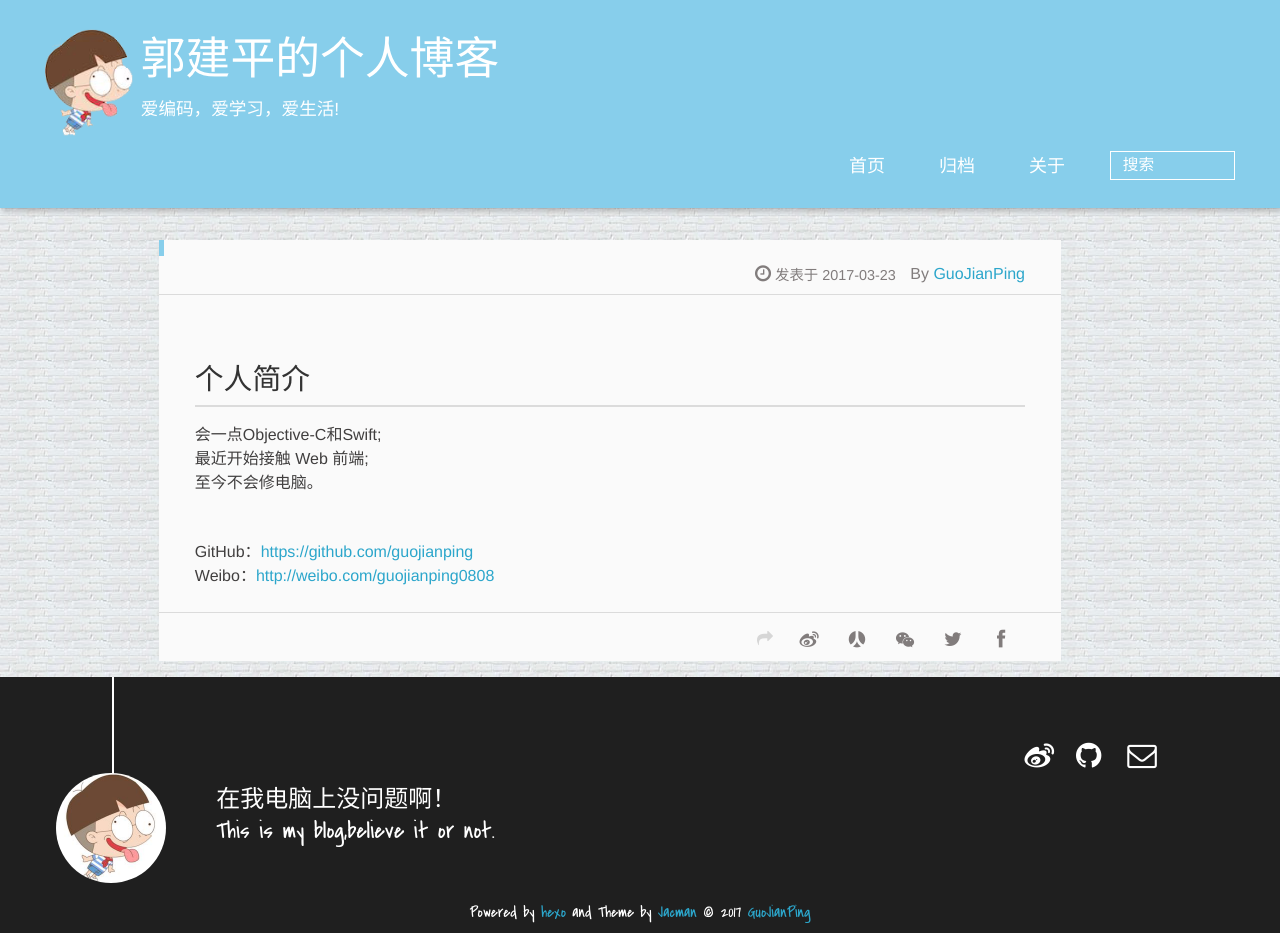
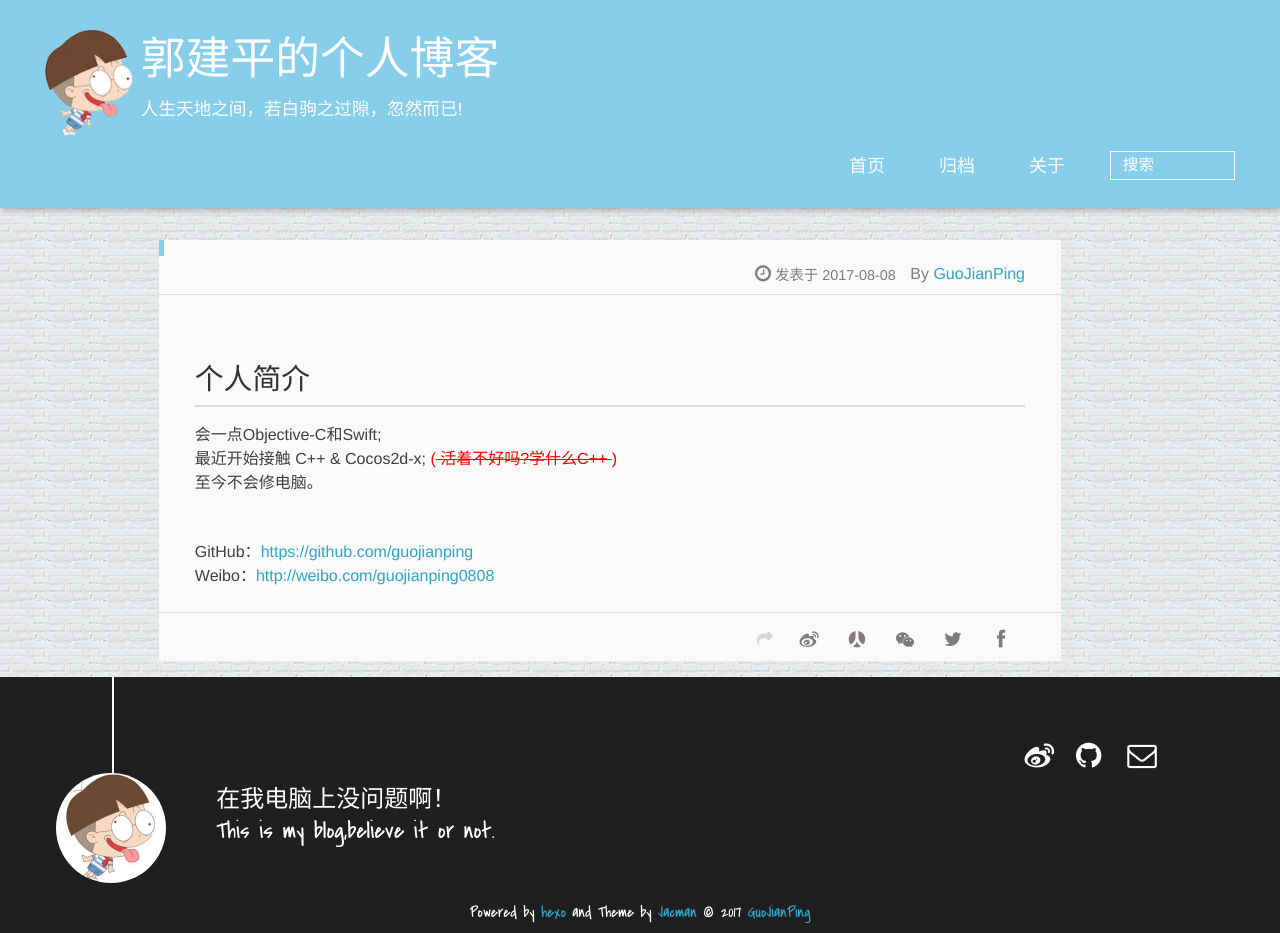
Before and after one commit to guojianping/guojianping.github.io, a plain HTML site: page about/index.html in a window 1280 px wide. Drawn offline with Linux system fonts and the light colour scheme; a script that the page names is missing.

Commit message:
Site updated: 2017-08-08 22:51:13

```diff
--- a/about/index.html
+++ b/about/index.html
@@ -12,18 +12,18 @@
 
 
 
-    <meta name="description" content="个人简介会一点Objective-C和Swift;最近开始接触 Web 前端;至今不会修电脑。
+    <meta name="description" content="个人简介会一点Objective-C和Swift;最近开始接触 C++ &amp;amp; Cocos2d-x; ( 活着不好吗?学什么C++ )至今不会修电脑。
 GitHub：https://github.com/guojianpingWeibo：http://weibo.com/guojianping0808">
 <meta property="og:type" content="website">
 <meta property="og:title" content="郭建平的个人博客">
 <meta property="og:url" content="http://guojianping.github.io/about/index.html">
 <meta property="og:site_name" content="郭建平的个人博客">
-<meta property="og:description" content="个人简介会一点Objective-C和Swift;最近开始接触 Web 前端;至今不会修电脑。
+<meta property="og:description" content="个人简介会一点Objective-C和Swift;最近开始接触 C++ &amp;amp; Cocos2d-x; ( 活着不好吗?学什么C++ )至今不会修电脑。
 GitHub：https://github.com/guojianpingWeibo：http://weibo.com/guojianping0808">
-<meta property="og:updated_time" content="2017-03-23T10:51:18.000Z">
+<meta property="og:updated_time" content="2017-08-08T14:49:57.000Z">
 <meta name="twitter:card" content="summary">
 <meta name="twitter:title" content="郭建平的个人博客">
-<meta name="twitter:description" content="个人简介会一点Objective-C和Swift;最近开始接触 Web 前端;至今不会修电脑。
+<meta name="twitter:description" content="个人简介会一点Objective-C和Swift;最近开始接触 C++ &amp;amp; Cocos2d-x; ( 活着不好吗?学什么C++ )至今不会修电脑。
 GitHub：https://github.com/guojianpingWeibo：http://weibo.com/guojianping0808">
 
 
@@ -50,7 +50,7 @@ GitHub：https://github.com/guojianpingWeibo：http://weibo.com/guojianping0808"
 
 			<div id="textlogo">
 				<h1 class="site-name"><a href="/" title="郭建平的个人博客">郭建平的个人博客</a></h1>
-				<h2 class="blog-motto">爱编码，爱学习，爱生活!</h2>
+				<h2 class="blog-motto">人生天地之间，若白驹之过隙，忽然而已!</h2>
 			</div>
 			<div class="navbar"><a class="navbutton navmobile" href="#" title="菜单">
 			</a></div>
@@ -91,13 +91,13 @@ GitHub：https://github.com/guojianpingWeibo：http://weibo.com/guojianping0808"
 		<a href="/about" title="GuoJianPing" target="_blank" itemprop="author">GuoJianPing</a>
 
   <p class="article-time">
-    <time datetime="2017-03-23T10:51:18.000Z" itemprop="datePublished"> 发表于 2017-03-23</time>
+    <time datetime="2017-08-08T14:49:57.000Z" itemprop="datePublished"> 发表于 2017-08-08</time>
 
   </p>
 </header>
 	<div class="article-content">
 
-		<p></p><h1 id="个人简介"><a href="#个人简介" class="headerlink" title="个人简介"></a>个人简介</h1><p>会一点Objective-C和Swift;<br>最近开始接触 Web 前端;<br>至今不会修电脑。</p><br><p></p>
+		<p></p><h1 id="个人简介"><a href="#个人简介" class="headerlink" title="个人简介"></a>个人简介</h1><p>会一点Objective-C和Swift;<br>最近开始接触 C++ &amp; Cocos2d-x; <font color="red">(<del> 活着不好吗?学什么C++ </del>)</font><br>至今不会修电脑。</p><br><p></p>
 <p>GitHub：<a href="https://github.com/guojianping" target="_blank" rel="external">https://github.com/guojianping</a><br>Weibo：<a href="http://weibo.com/guojianping0808" target="_blank" rel="external">http://weibo.com/guojianping0808</a></p>
 	</div>
 		<footer class="article-footer clearfix">
--- a/atom.xml
+++ b/atom.xml
@@ -1,7 +1,7 @@
 <?xml version="1.0" encoding="utf-8"?>
 <feed xmlns="http://www.w3.org/2005/Atom">
   <title>郭建平的个人博客</title>
-  <subtitle>爱编码，爱学习，爱生活!</subtitle>
+  <subtitle>人生天地之间，若白驹之过隙，忽然而已!</subtitle>
   <link href="/atom.xml" rel="self"/>
 
   <link href="http://guojianping.github.io/"/>
--- a/index.html
+++ b/index.html
@@ -45,7 +45,7 @@
 
 			<div id="textlogo">
 				<h1 class="site-name"><a href="/" title="郭建平的个人博客">郭建平的个人博客</a></h1>
-				<h2 class="blog-motto">爱编码，爱学习，爱生活!</h2>
+				<h2 class="blog-motto">人生天地之间，若白驹之过隙，忽然而已!</h2>
 			</div>
 			<div class="navbar"><a class="navbutton navmobile" href="#" title="菜单">
 			</a></div>
```
Also changed, not shown: 2016/09/05/my-blog/index.html (+1 -1 lines), 2017/03/23/iOS-For-GCD/index.html (+1 -1 lines), 2017/03/24/Hexo下的jacman主题添加网易云跟帖评论/index.html (+1 -1 lines), archives/2016/09/index.html (+1 -1 lines), archives/2016/index.html (+1 -1 lines), archives/2017/03/index.html (+1 -1 lines), archives/2017/index.html (+1 -1 lines), archives/index.html (+1 -1 lines), categories/index.html (+1 -1 lines), tags/index.html (+1 -1 lines).
